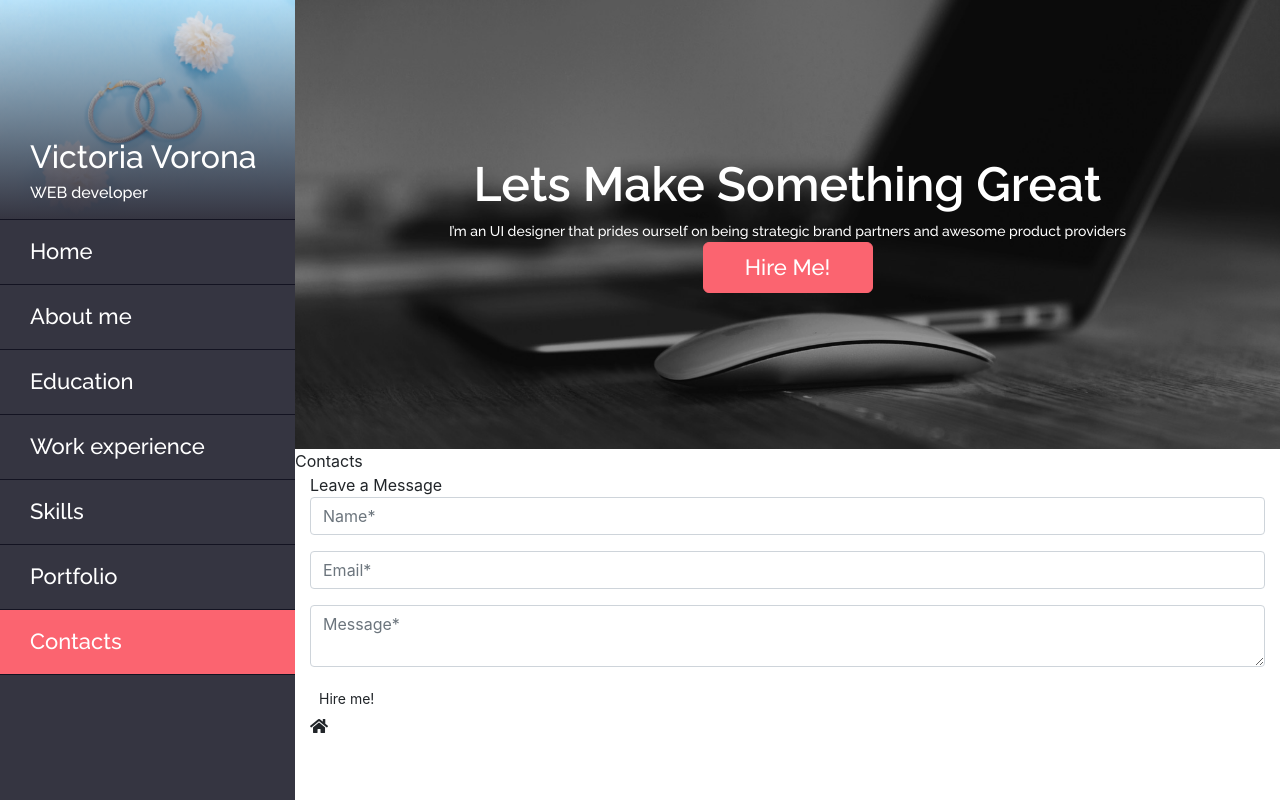
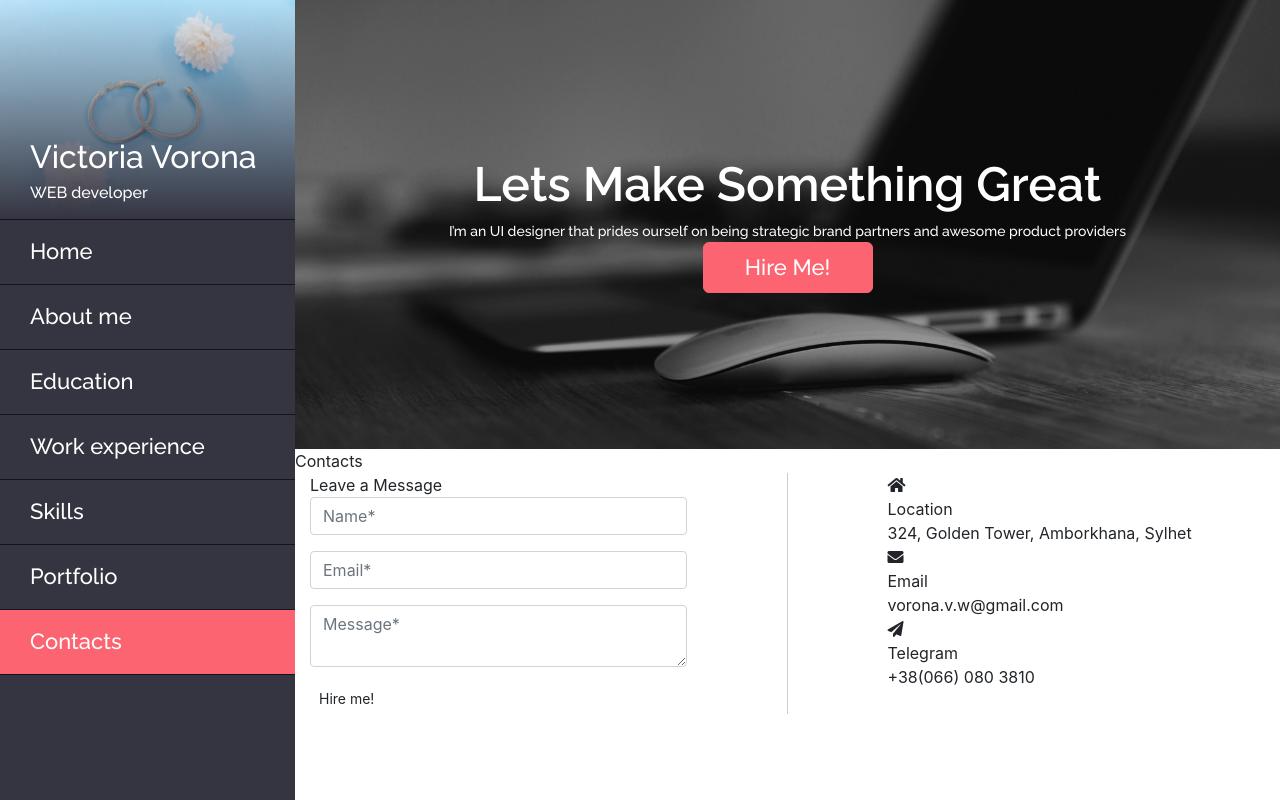
Before and after one commit to vorona-v/react-portfolio-public, a React (Create React App) app: page /contacts in a window 1280 px wide. Built offline with nearby package versions, Linux system fonts and the light colour scheme.

Commit message:
Create Footer

```diff
--- a/package.json
+++ b/package.json
@@ -3,6 +3,7 @@
   "version": "0.1.0",
   "private": true,
   "dependencies": {
+    "@babel/runtime": "^7.6.2",
     "bootstrap": "^4.3.1",
     "react": "^16.9.0",
     "react-bootstrap": "^1.0.0-beta.12",
--- a/src/App.js
+++ b/src/App.js
@@ -1,6 +1,6 @@
 import React from 'react';
 import './App.css';
-import {BrowserRouter, NavLink, Route} from 'react-router-dom';
+import {BrowserRouter, Route} from 'react-router-dom';
 
 import './../node_modules/@fortawesome/fontawesome-free/css/all.css';
 import 'bootstrap/dist/css/bootstrap.css';
--- a/src/components/Footer/Footer.jsx
+++ b/src/components/Footer/Footer.jsx
@@ -11,9 +11,22 @@ const Footer = () => {
                         <div className={style.messageBlockTitle}>Leave a Message</div>
                         <Form/>
                     </div>
-                    <div className={style.footerLocationBlock}>
-                        <div className={style.footerLocationBlock}></div>
-                        <div className="fas fa-home"></div>
+                    <div className={style.footerInfoBlock}>
+                        <div className={style.footerLocationBlock}>
+                            <div className="fas fa-home"></div>
+                            <div className={style.pfTitle}>Location</div>
+                            <div className={style.pfInfo}>324, Golden Tower, Amborkhana, Sylhet</div>
+                        </div>
+                        <div className={style.footerLocationBlock}>
+                            <div className="fas fa-envelope"></div>
+                            <div className={style.pfTitle}>Email</div>
+                            <div className={style.pfInfo}>vorona.v.w@gmail.com</div>
+                        </div>
+                        <div className={style.footerLocationBlock}>
+                            <div className="fas fa-paper-plane"></div>
+                            <div className={style.pfTitle}>Telegram</div>
+                            <div className={style.pfInfo}>+38(066) 080 3810</div>
+                        </div>
                     </div>
                 </div>
                 <div className={style.bottomFooterWrap}></div>
--- a/src/components/Footer/Footer.module.css
+++ b/src/components/Footer/Footer.module.css
@@ -44,3 +44,15 @@
     font-family: 'Raleway', sans-serif;
     font-weight: 500;
 }
+.topFooterWrap {
+    display: flex;
+}
+.footerMessageBlock {
+    width: 50%;
+    padding: 0 100px 0 0;
+    border-right: 1px solid rgba(0,0,0,0.2);
+}
+.footerInfoBlock {
+    width: 50%;
+    padding: 0 0 0 100px;
+}
```
Also changed, not shown: 1 other file (tests, documents, lock files or other folders).
